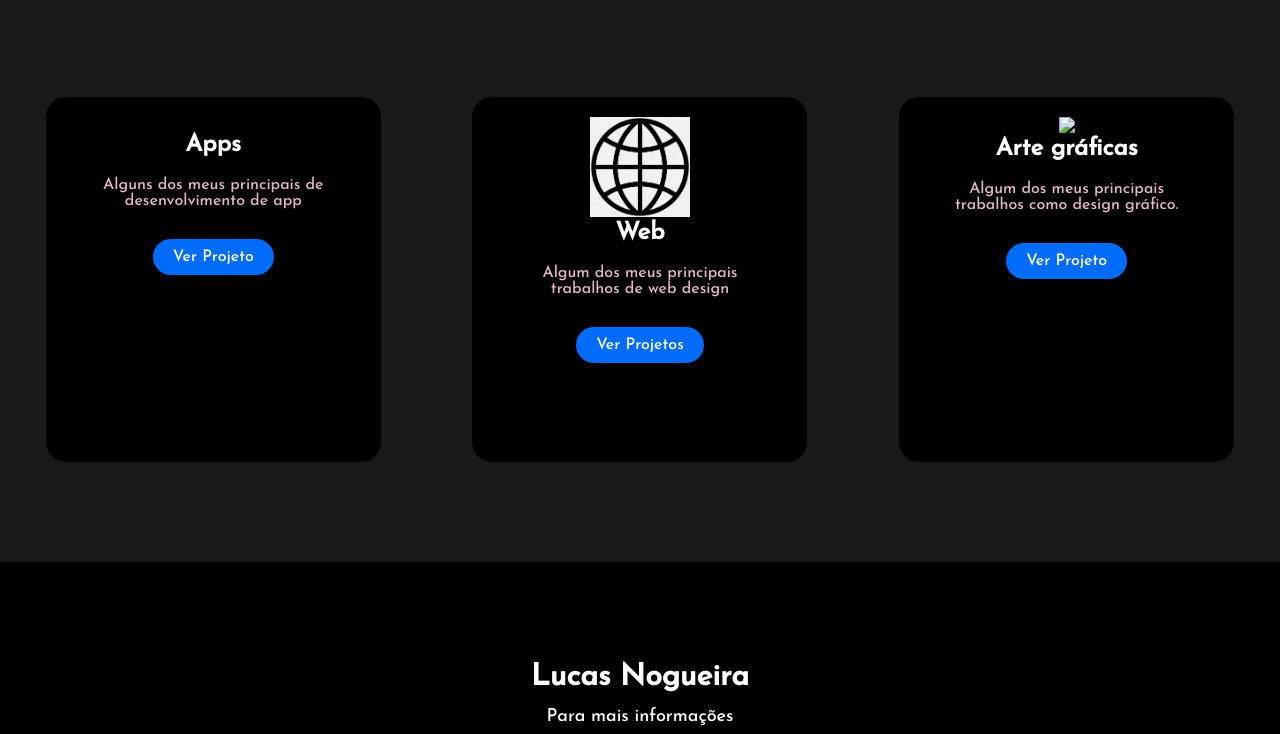
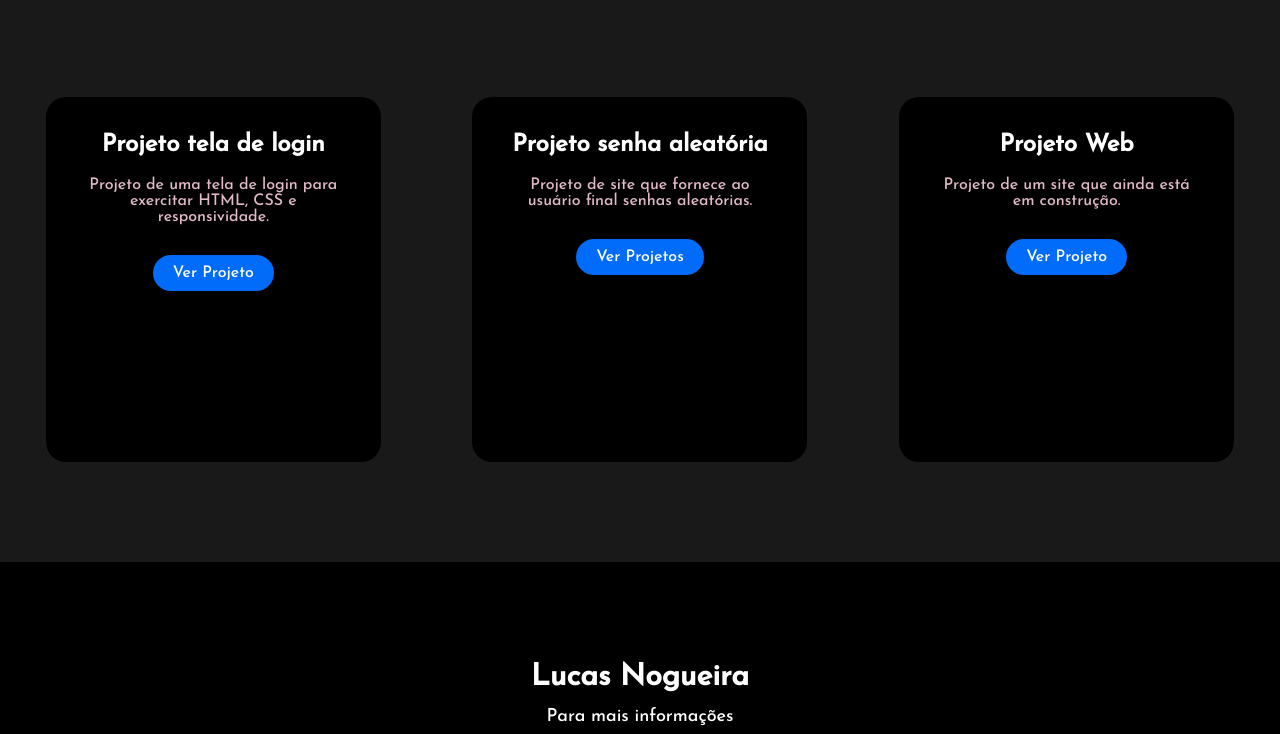
Before and after one commit to lucaasnogueira/portifolio, a plain HTML site: page index.html in a window 1280 px wide. Shown: the part 1448-2182 px from the top of the page. Drawn offline with Linux system fonts and the light colour scheme.

Commit message:
Update index.html
Signed-off-by: Lucas <116578226+lucaasnogueira@users.noreply.github.com>

```diff
--- a/index.html
+++ b/index.html
@@ -13,6 +13,8 @@
 </head>
 
 <body>
+    <div class="container">
+
         <div class="caixa-principal" id="home">
             <nav>
              <h2 class="portfolio">Meu<span>Portifólio</span></h2>
@@ -35,6 +37,7 @@
 
         <section id="sobre">
             <img src="./Imagem/perfil.jpg">
+
         <div>
             <h2>Sobre mim</h2>
             <p>Sou estudante de Análise e Desenvolvimento de Sistemas, Desenvolvedor web. Gosto de desenvolver artes gráficas e protipar interfaces de projetos em geral.</p>
@@ -49,23 +52,23 @@
 
              <div class="card">
                     <img src="">
-                <h5>Apps</h5>
-                <p>Alguns dos meus principais de desenvolvimento de app</p>
-                <a href="" target="_blank">Ver Projeto</a>
+                    <h5>Projeto tela de login</h5>
+                    <p>Projeto de uma tela de login para exercitar HTML, CSS e responsividade.</p>
+                    <a href="https://lucaasnogueira.github.io/tela-de-login/" target="_blank">Ver Projeto</a>
              </div>
 
                 <div class="card">
-                <img src="./Imagem/web.png">
-                <h5>Web</h5>
-                <p>Algum dos meus principais trabalhos de web design</p>
+                  <img src="">
+                  <h5>Projeto senha aleatória</h5>
+                 <p>Projeto de site que fornece ao usuário final senhas aleatórias.</p>
                  <a href="C:\Users\Lucas\Documents\Projetos VSCode\Portifólio\projetos_web.html" target="_blank">Ver Projetos</a>
              </div>
 
                 <div class="card">
-                <img src="./img/crono.png">
-                <h5>Arte gráficas</h5>
-                <p>Algum dos meus principais trabalhos como design gráfico.</p>
-                <a href="https://cronometro-mpdz.netlify.app/" target="_blank">Ver Projeto</a>
+                    <img src="">
+                    <h5>Projeto Web</h5>
+                    <p>Projeto de um site que ainda está em construção.</p>
+                    <a href="" target="_blank">Ver Projeto</a>
                 </div>
 
             </div>
@@ -86,9 +89,8 @@
                     <img src="./Imagem/telefone.png">
                 </a>
          </div>
-
+</div>
     </footer>
-
 </body>
 
 </html>
```
Lines whose indentation alone changed are shown as unchanged.
